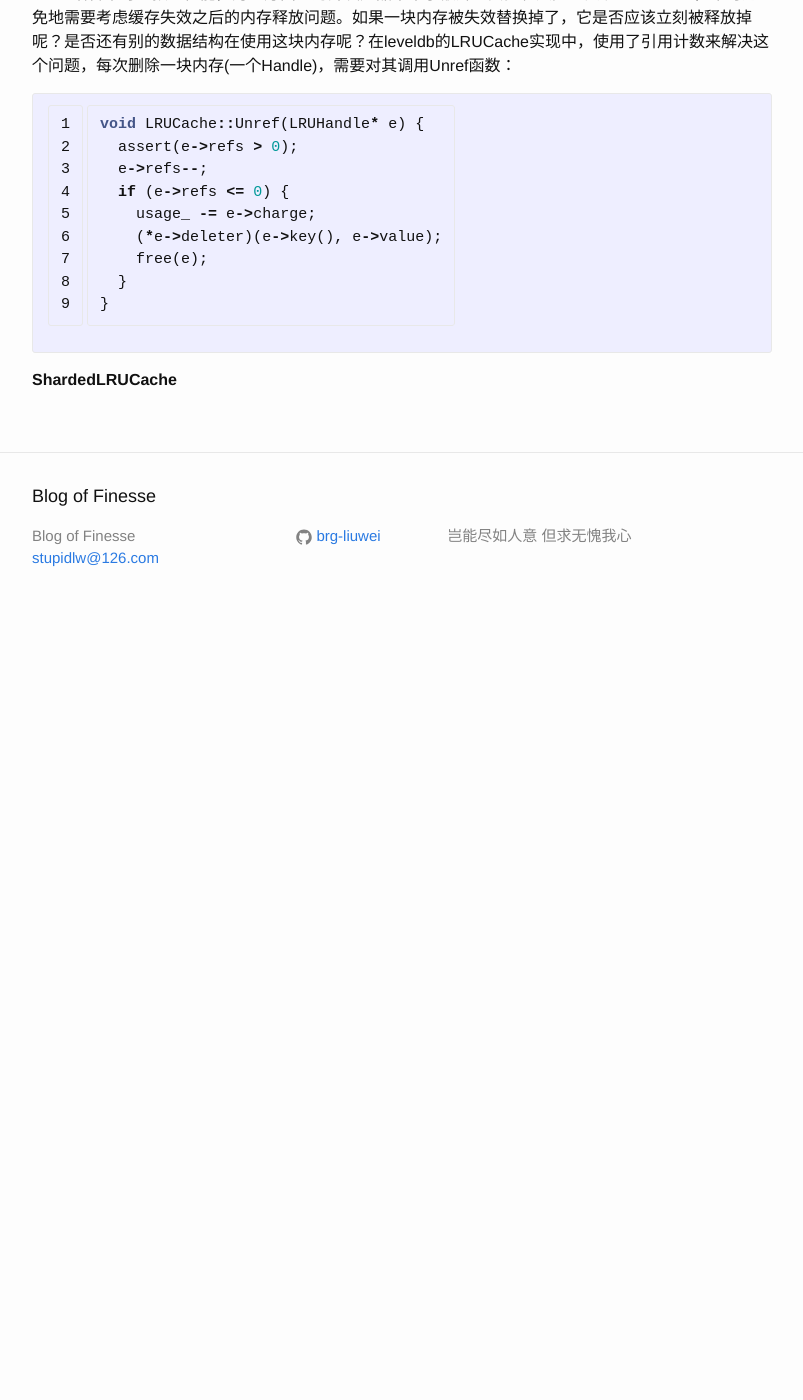
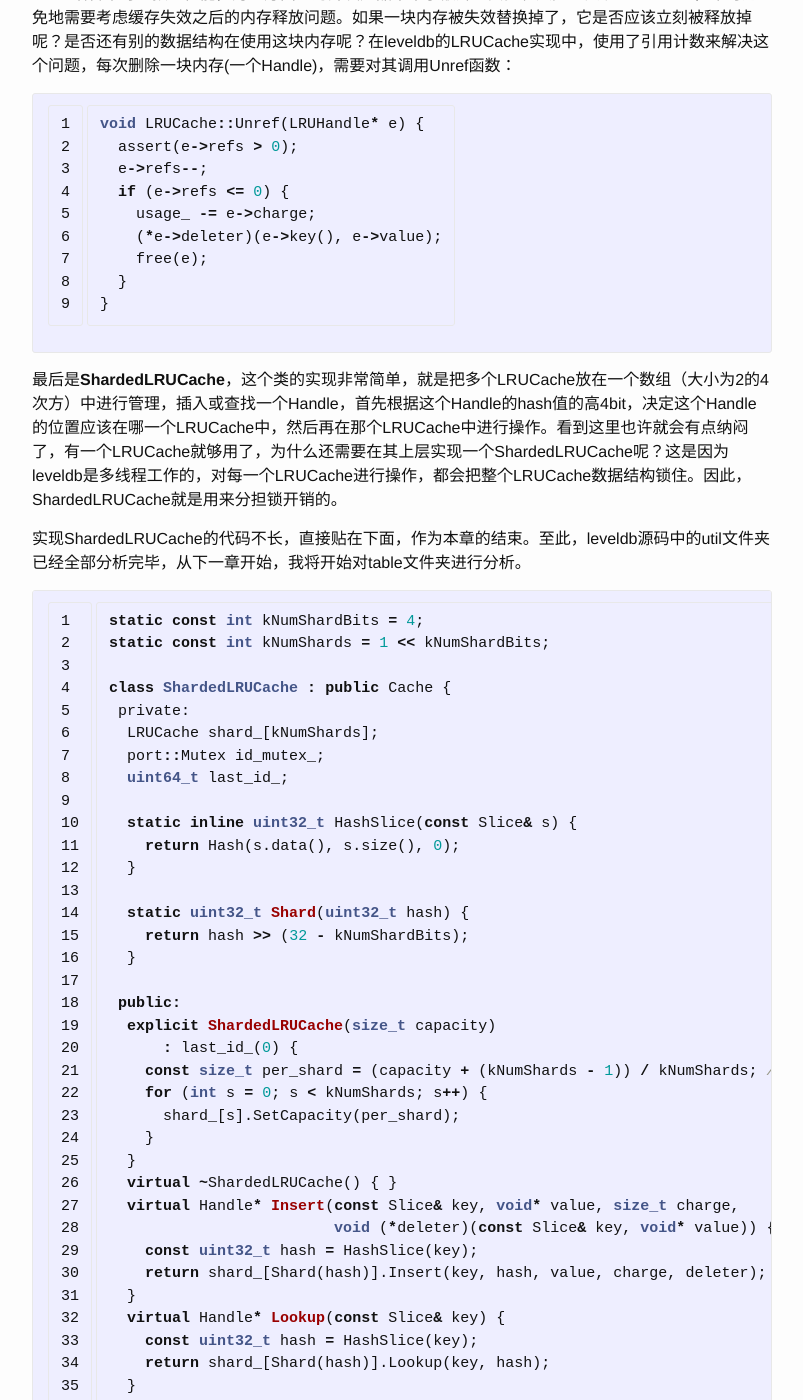
Before and after one commit to brg-liuwei/brg-liuwei.github.io, a Jekyll site: the page built from _posts/2014-11-17-leveldb-7.md, in a window 1280 px wide and 1400 px high, scrolled down 7796 px. Shown: the whole window, without its empty margins (238-1041 px from the left). Built offline with Jekyll 4.4.1, drawn with Linux system fonts in a browser that asks for light colours; comment, search, counter and statistics services are not loaded; before the commit the page ends 8426 px from its top, so only the background shows below that; some of the changed text lies outside the part shown.

Commit message:
leveldb7_ok

```diff
--- a/_posts/2014-11-17-leveldb-7.md
+++ b/_posts/2014-11-17-leveldb-7.md
@@ -314,7 +314,63 @@
 }
 {% endhighlight %}
 
-**ShardedLRUCache**
+最后是**ShardedLRUCache**，这个类的实现非常简单，就是把多个LRUCache放在一个数组（大小为2的4次方）中进行管理，插入或查找一个Handle，首先根据这个Handle的hash值的高4bit，决定这个Handle的位置应该在哪一个LRUCache中，然后再在那个LRUCache中进行操作。看到这里也许就会有点纳闷了，有一个LRUCache就够用了，为什么还需要在其上层实现一个ShardedLRUCache呢？这是因为leveldb是多线程工作的，对每一个LRUCache进行操作，都会把整个LRUCache数据结构锁住。因此，ShardedLRUCache就是用来分担锁开销的。
+
+实现ShardedLRUCache的代码不长，直接贴在下面，作为本章的结束。至此，leveldb源码中的util文件夹已经全部分析完毕，从下一章开始，我将开始对table文件夹进行分析。
+
+{% highlight c++ linenos %}
+static const int kNumShardBits = 4;
+static const int kNumShards = 1 << kNumShardBits;
+
+class ShardedLRUCache : public Cache {
+ private:
+  LRUCache shard_[kNumShards];
+  port::Mutex id_mutex_;
+  uint64_t last_id_;
+
+  static inline uint32_t HashSlice(const Slice& s) {
+    return Hash(s.data(), s.size(), 0);
+  }
+
+  static uint32_t Shard(uint32_t hash) {
+    return hash >> (32 - kNumShardBits);
+  }
+
+ public:
+  explicit ShardedLRUCache(size_t capacity)
+      : last_id_(0) {
+    const size_t per_shard = (capacity + (kNumShards - 1)) / kNumShards; // 向上取整
+    for (int s = 0; s < kNumShards; s++) {
+      shard_[s].SetCapacity(per_shard);
+    }
+  }
+  virtual ~ShardedLRUCache() { }
+  virtual Handle* Insert(const Slice& key, void* value, size_t charge,
+                         void (*deleter)(const Slice& key, void* value)) {
+    const uint32_t hash = HashSlice(key);
+    return shard_[Shard(hash)].Insert(key, hash, value, charge, deleter);
+  }
+  virtual Handle* Lookup(const Slice& key) {
+    const uint32_t hash = HashSlice(key);
+    return shard_[Shard(hash)].Lookup(key, hash);
+  }
+  virtual void Release(Handle* handle) {
+    LRUHandle* h = reinterpret_cast<LRUHandle*>(handle);
+    shard_[Shard(h->hash)].Release(handle);
+  }
+  virtual void Erase(const Slice& key) {
+    const uint32_t hash = HashSlice(key);
+    shard_[Shard(hash)].Erase(key, hash);
+  }
+  virtual void* Value(Handle* handle) {
+    return reinterpret_cast<LRUHandle*>(handle)->value;
+  }
+  virtual uint64_t NewId() {
+    MutexLock l(&id_mutex_);
+    return ++(last_id_);
+  }
+};
+{% endhighlight %}
 
 [hust]: http://www.hust.edu.cn
 [redisUrl]: http://redis.io
```
Also changed, not shown: _posts/2014-11-07-leveldb-6.md (+1 -1 lines), 3 other files.
